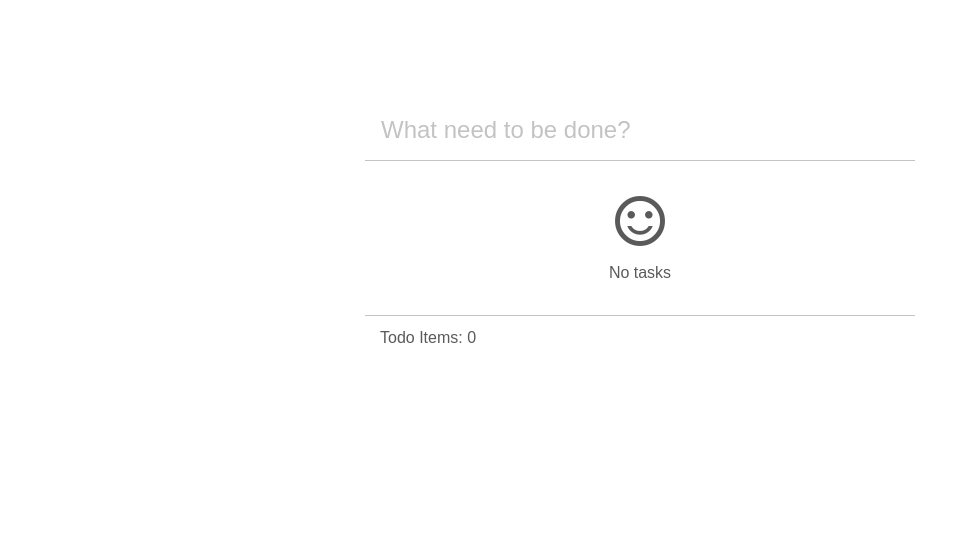
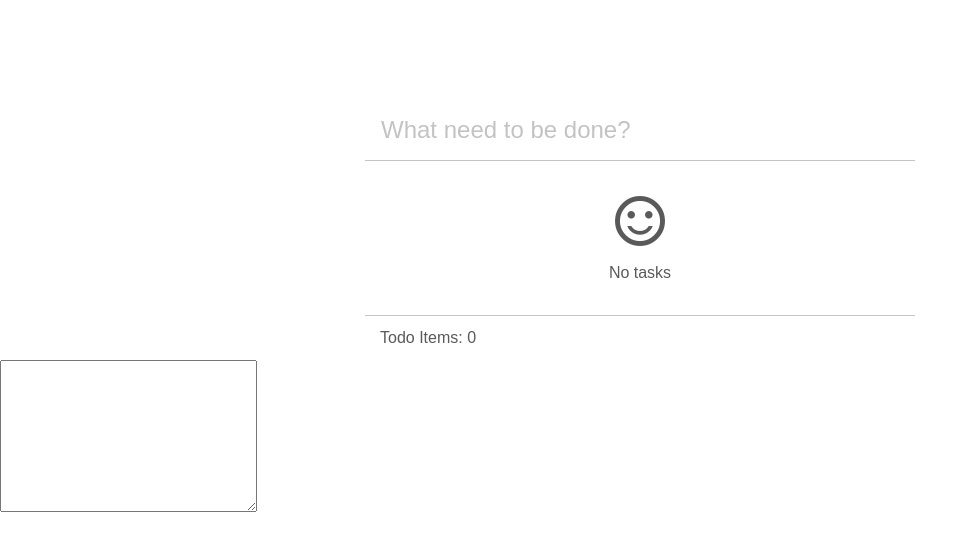
Before and after one commit to Ryutaro0802/useful-tab, a React (Create React App) app: page / in a window 1280 px wide. Shown: the top 550 px of the page, without its empty margins (0-978 px from the left). Built offline with nearby package versions, Linux system fonts and the light colour scheme.

Commit message:
memoガジェット追加

```diff
--- a/src/App.jsx
+++ b/src/App.jsx
@@ -1,13 +1,18 @@
 import React, { Component } from "react";
 import Todo from "./Todo.jsx";
-
+import Memo from "./components/memo/Memo.jsx";
 class App extends Component {
   constructor() {
     super();
   }
 
   render() {
-    return <Todo />;
+    return (
+      <div>
+        <Todo />
+        <Memo />
+      </div>
+    );
   }
 }
 
--- a/src/components/TodoListItem.jsx
+++ b/src/components/TodoListItem.jsx
@@ -82,8 +82,6 @@ export default class TodoListItem extends Component {
         </button>
 
         {this.props.isEditing && <TodoListItemDetail />}
-
-        <span className={css(styles.red)}>Red!</span>
       </li>
     );
   }
--- /dev/null
+++ b/src/components/memo/Memo.jsx
@@ -0,0 +1,13 @@
+import React, { Component } from 'react';
+
+class Memo extends Component {
+    constructor() {
+        super();
+    }
+
+    render() {
+        return <textarea name="" id="" cols="30" rows="10"></textarea>
+    }
+}
+
+export default Memo;
```
